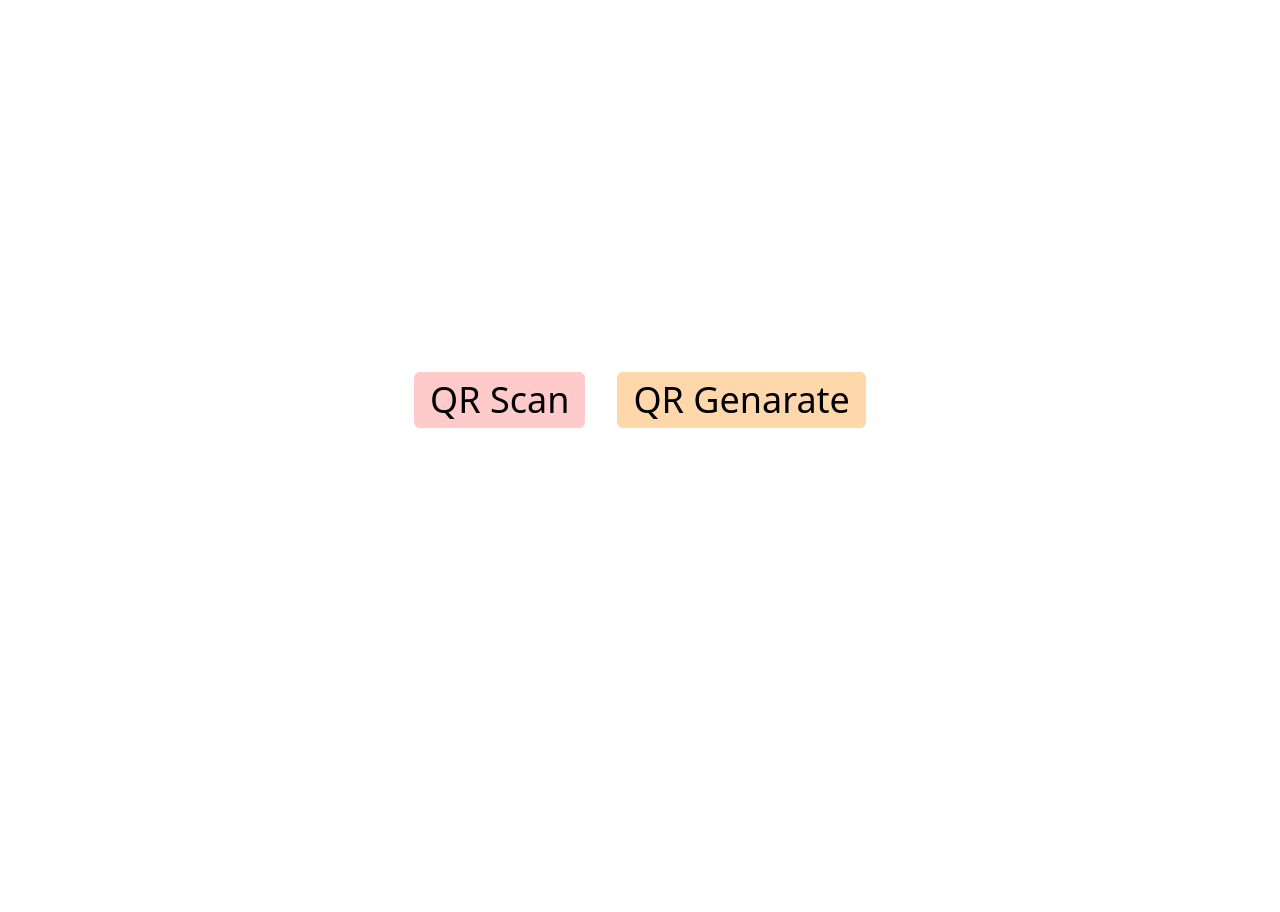
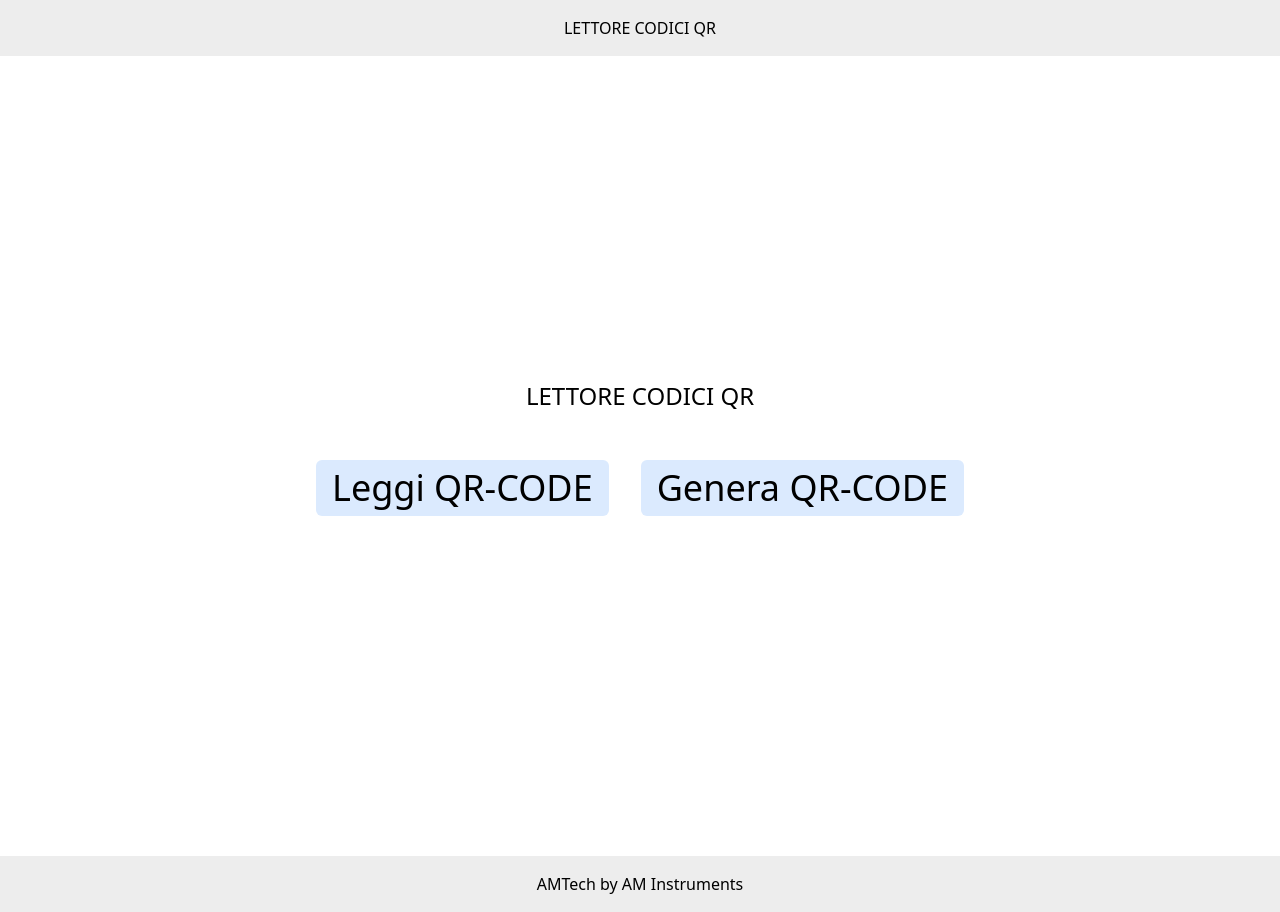
Before and after one commit to claudiocarissoni/qr-code-scanner, a Next.js app: page / in a window 1280 px wide. Before the commit the page ends 800 px from the top, so only its background shows below. Built offline with nearby package versions, Linux system fonts and the light colour scheme.

Commit message:
Aggiornamento layout

```diff
--- a/src/pages/generate.js
+++ b/src/pages/generate.js
@@ -22,13 +22,13 @@ export default function Genarate() {
             onChange={(e) => {
               setQrCodeValue(e.target.value);
             }}
-            placeholder="Try typing..."
+            placeholder="Scrivi qualcosa..."
           />
           <Link
             href={`/`}
             className=" bg-orange-200 m-4 text-md rounded-md px-4 py-2 hover:underline"
           >
-            Back to home..
+            Torna alla pagina iniziale..
           </Link>
         </div>
       </main>
--- a/src/pages/index.js
+++ b/src/pages/index.js
@@ -5,27 +5,47 @@ export default function Home() {
   return (
     <>
       <Head>
-        <title>Home</title>
-        <meta name="description" content="Generated by create next app" />
+        <title>Lettore QR-CODE</title>
+        <meta
+          name="Lettore di codici QR-CODE"
+          content="Generato dal CC19731028"
+        />
         <meta name="viewport" content="width=device-width, initial-scale=1" />
         <link rel="icon" href="/favicon.ico" />
       </Head>
+
+      <header class="bg-zinc-50 text-center dark:bg-neutral-700 lg:text-left">
+        <div class="bg-black/5 p-4 text-center text-surface dark:text-white">
+          LETTORE CODICI QR
+        </div>
+      </header>
+
       <main className="flex flex-col h-screen justify-center items-center">
+        <div className="flex flex-col lg:flex-row text-2xl pb-8">
+          LETTORE CODICI QR
+        </div>
+
         <div className="flex flex-col lg:flex-row">
           <Link
             href={`/scan`}
-            className=" bg-red-200 m-4 text-4xl rounded-md px-4 py-2 hover:bg-blue-400"
+            className=" bg-blue-100 m-4 text-4xl rounded-md px-4 py-2 hover:bg-blue-400"
           >
-            QR Scan
+            Leggi QR-CODE
           </Link>
           <Link
             href={`/generate`}
-            className=" bg-orange-200 m-4 text-4xl rounded-md px-4 py-2 hover:bg-green-400"
+            className=" bg-blue-100 m-4 text-4xl rounded-md px-4 py-2 hover:bg-blue-400"
           >
-            QR Genarate
+            Genera QR-CODE
           </Link>
         </div>
       </main>
+
+      <footer class="bg-zinc-50 text-center dark:bg-neutral-700 lg:text-left">
+        <div class="bg-black/5 p-4 text-center text-surface dark:text-white">
+          AMTech by AM Instruments
+        </div>
+      </footer>
     </>
   );
 }
--- a/src/pages/scan.js
+++ b/src/pages/scan.js
@@ -59,18 +59,18 @@ export default function Scan() {
             href={`/`}
             className=" bg-yellow-200 m-4 text-md rounded-md px-4 py-2 hover:underline"
           >
-            Back to home..
+            Torna alla pagina iniziale..
           </Link>
           {showModal && (
             <div className="fixed inset-0 bg-black bg-opacity-50 flex justify-center items-center">
               <div className="bg-white rounded-md p-4">
-                <p className="text-xl font-bold mb-2">Scanned data:</p>
+                <p className="text-xl font-bold mb-2">Dati letti:</p>
                 <p>{data}</p>
                 <button
                   className="bg-gray-200 text-gray-800 px-4 py-2 rounded-md mt-4 hover:bg-gray-300"
                   onClick={handleCloseModal}
                 >
-                  Close
+                  Chiudi
                 </button>
                 <button
                   className="bg-gray-200 text-gray-800 px-4 py-2 rounded-md mx-4 mt-4 hover:bg-gray-300"
```
Also changed, not shown: src/pages/custumStyle.css (added).
